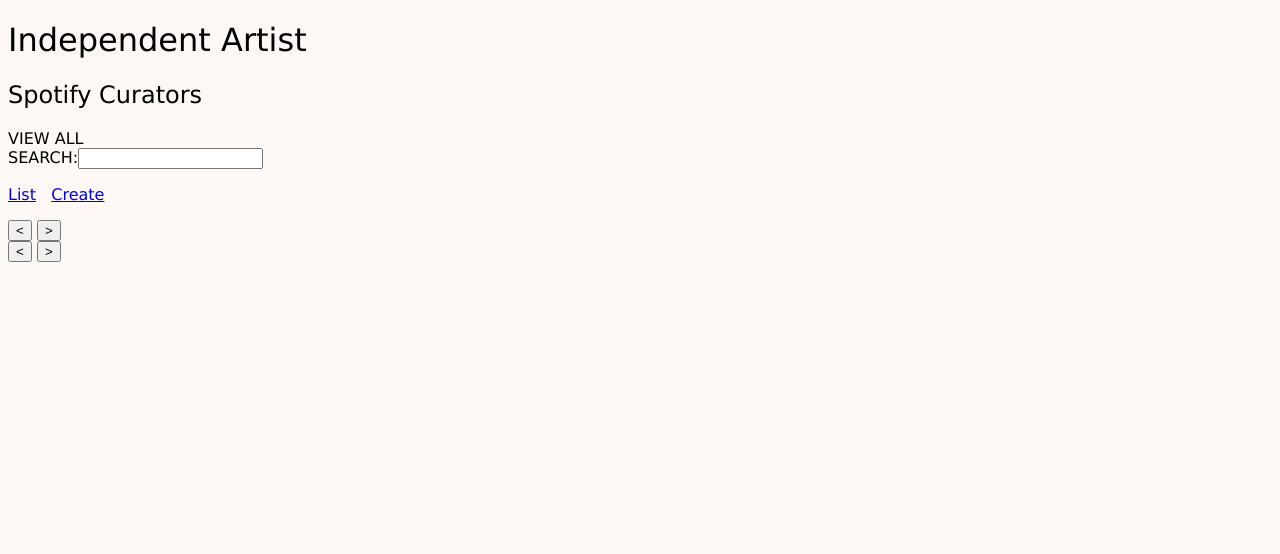
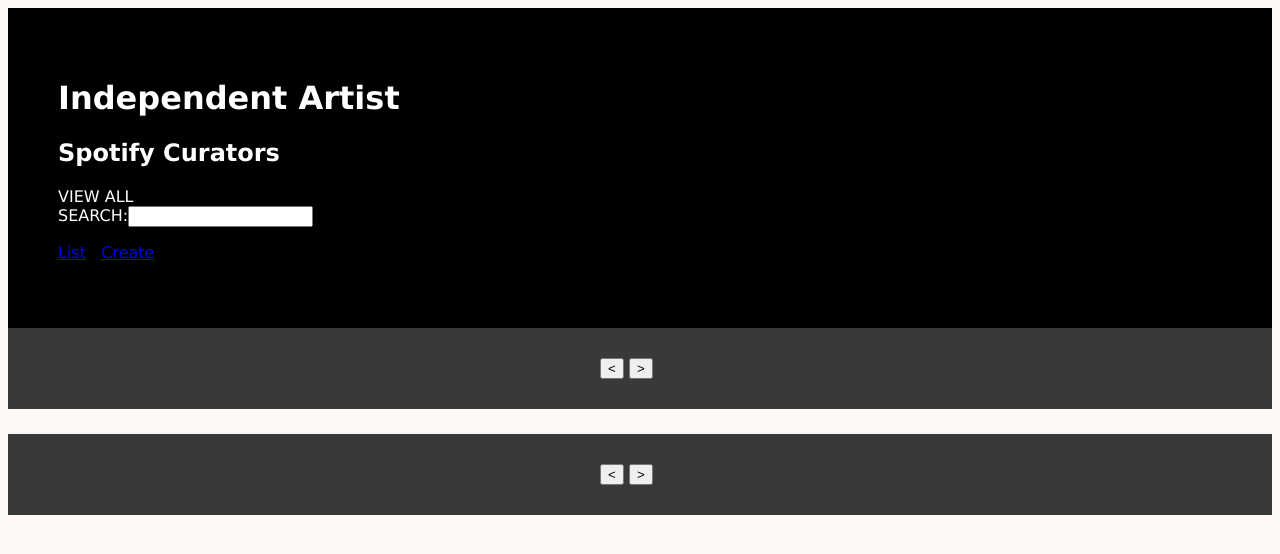
Before and after one commit to jonathonmcclen/SpotifyCuratorList-Frontend, a plain HTML site: page index.html in a window 1280 px wide. Drawn offline with Linux system fonts and the light colour scheme; no server answers.

Commit message:
Some Css

```diff
--- a/main.css
+++ b/main.css
@@ -3,36 +3,40 @@ body {
     font-family: Verdana, sans-serif;
 }
 
-.header {
-    width: 100%;
-    height: 75px;
-    background-color: #FDF8F5;
-    margin-bottom: 25px;
+#top-bar {
+
+    background-color: black;
+    color: white;
+    padding: 50px 0px 50px 50px;
 }
 
-.header h1 {
-    margin-left: 10px;
-    font-weight: 500px;
-    font-size: 42pt;
+#top-nav {
+    background-color: rgb(57, 57, 57);
+    color: white;
+    padding: 20px 0px 20px 20px;
+    margin-bottom: 25px;
+
 }
 
-
-.content {
-    width: 75%;
-    margin-left: 25%;
+#bottom-nav {
+    background-color: rgb(57, 57, 57);
+    color: white;
+    padding: 20px 0px 20px 20px;
 }
 
-div.sidebar li a{
-    color: #FDF8F5;
+.playlist_frame {
+    padding: 10px;
+    border: 1px solid #77aaff;
+    box-shadow:  -1px 1px #77aaff,
+         -2px 2px #ff0000,
+         -3px 3px #434343,
+         -4px 4px #002a73,
+         -5px 5px #77aaff;
+    margin: 10px;
 }
 
-h1, h2 {
-    font-weight: 150;
-}
-
-input[type="submit"] {
-    background-color: #266150;
-    color: #FDF8F5;
-    margin: 4px 2px;
-    padding: 8px 16px;
-}
+.center {
+    margin: auto;
+    width: 100px;
+    padding: 10px;
+  }
```
